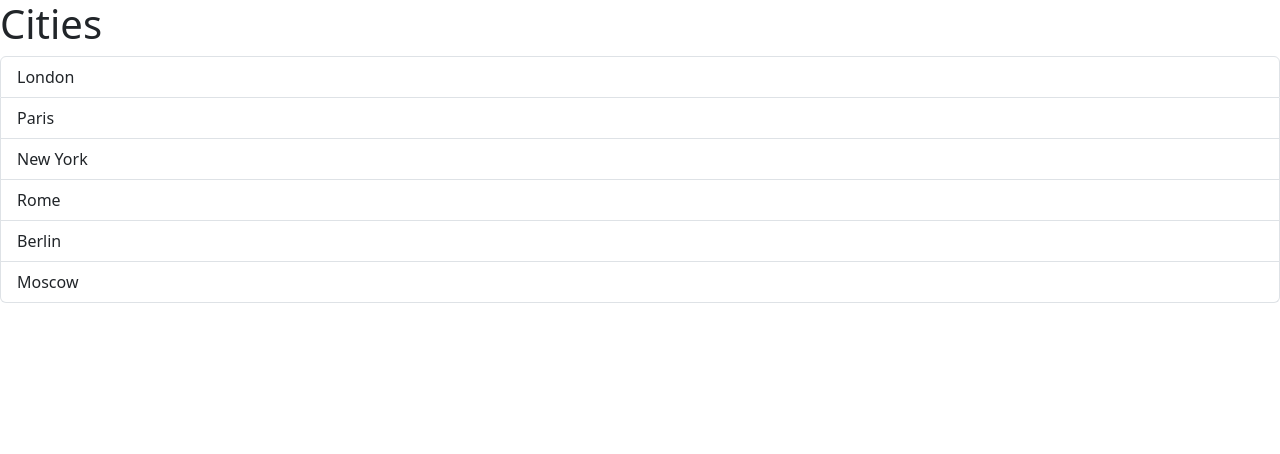
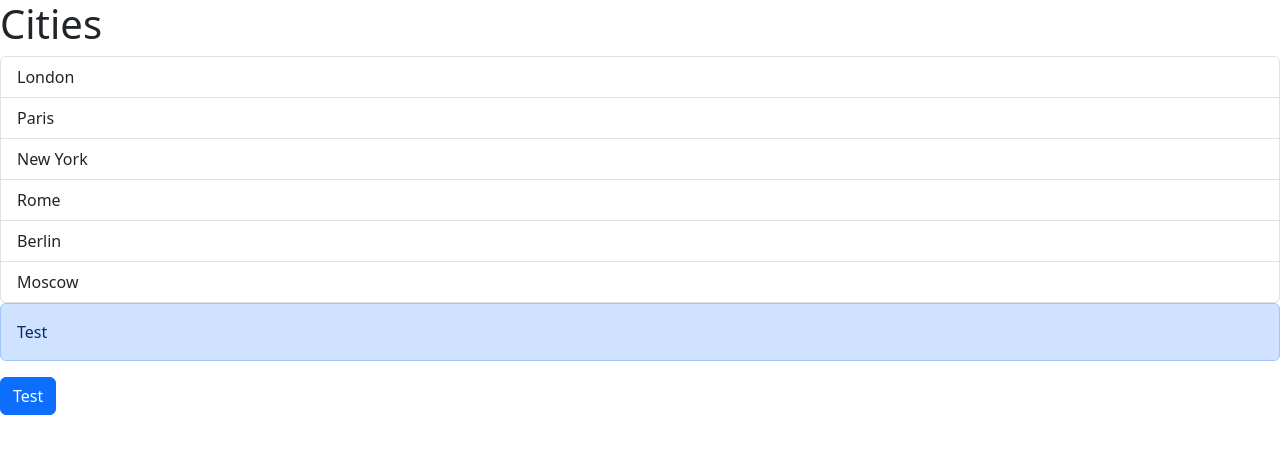
Before and after one commit to asbhogal/React-Fundamentals, a React (Vite) app: page / in a window 1280 px wide. Shown: the top 454 px of the page. Built offline with nearby package versions, Linux system fonts and the light colour scheme.

Commit message:
added button component

```diff
--- a/src/App.tsx
+++ b/src/App.tsx
@@ -1,14 +1,26 @@
+import Alert from "./components/Alert";
+import Button from "./components/Button";
 import ListGroup from "./components/ListGroup";
 
 export default function App() {
   const items = ["London", "Paris", "New York", "Rome", "Berlin", "Moscow"];
   const handleSelectItem = (item: string) => {
     console.log(item);
-  }
+  };
 
   return (
     <div>
-      <ListGroup items={items} heading="Cities" onSelectItem={handleSelectItem} />
+      <ListGroup
+        items={items}
+        heading="Cities"
+        onSelectItem={handleSelectItem}
+      />
+      <Alert>
+        <span>Test</span>
+      </Alert>
+      <Button color="primary" onClick={() => console.log("button clicked")}>
+        Test
+      </Button>
     </div>
   );
 }
--- /dev/null
+++ b/src/components/Alert.tsx
@@ -0,0 +1,11 @@
+import { ReactNode } from "react";
+
+interface Props {
+  children: ReactNode;
+}
+
+const Alert = ({ children }: Props) => {
+  return <div className="alert alert-primary">{children}</div>;
+};
+
+export default Alert;
--- /dev/null
+++ b/src/components/Button.tsx
@@ -0,0 +1,23 @@
+interface Props {
+  children: string;
+  color?:
+    | "primary"
+    | "secondary"
+    | "success"
+    | "danger"
+    | "warning"
+    | "info"
+    | "light"
+    | "dark";
+  onClick: () => void;
+}
+
+const Button = ({ children, color = "primary", onClick }: Props) => {
+  return (
+    <button className={`btn btn-${color}`} onClick={onClick}>
+      {children}
+    </button>
+  );
+};
+
+export default Button;
```
